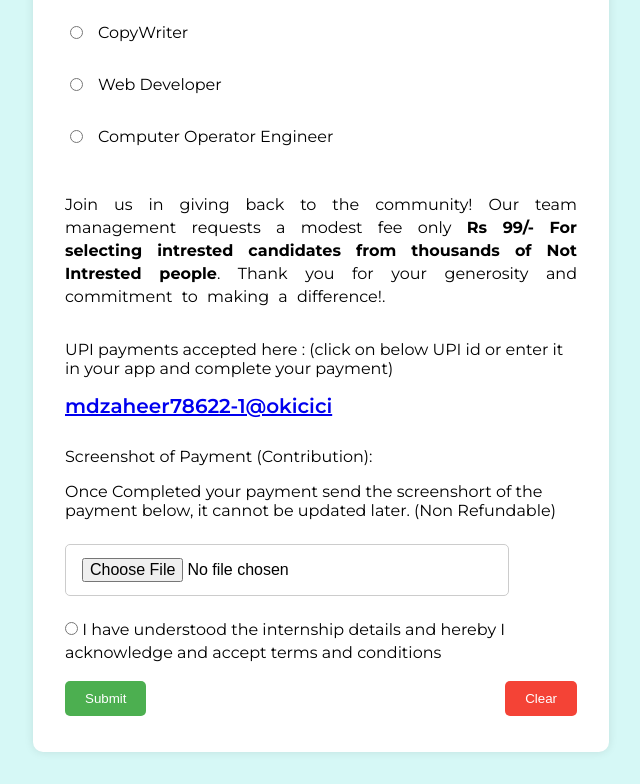
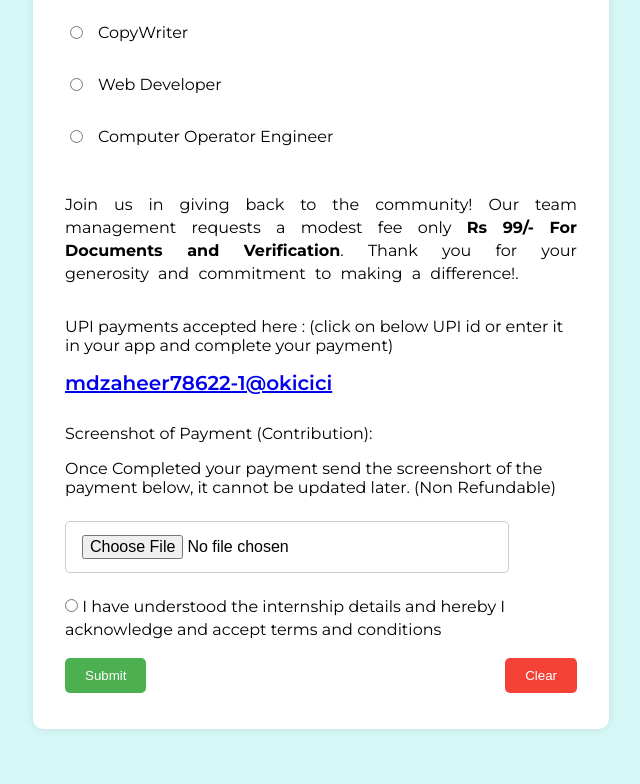
Before and after one commit to MohammedZaheer0/NexaWave-Form, a plain HTML site: page index.html in a window 1280 px wide. Shown: the part 1747-2531 px from the top of the page, without its empty margins (319-959 px from the left). After the commit the page ends 2508 px from the top, so only its background shows below. Drawn offline with Linux system fonts and the light colour scheme.

Commit message:
commited

```diff
--- a/index.html
+++ b/index.html
@@ -120,7 +120,7 @@
             </div>
 
 
-            <p class="joinus">Join us in giving back to the community! Our team management requests a modest fee only <span style="font-weight: bold;">Rs 99/- For selecting intrested candidates from thousands of Not Intrested people</span>. Thank you for your generosity and commitment to making a difference!.</p>
+            <p class="joinus">Join us in giving back to the community! Our team management requests a modest fee only <span style="font-weight: bold;">Rs 99/- For Documents and Verification</span>. Thank you for your generosity and commitment to making a difference!.</p>
 
             <p>UPI payments accepted here : (click on below UPI id or enter it in your app and complete your payment)</p>
             <a class="upipayment" href="upi://pay?pa=mdzaheer78622-1@okicici&pn=YourName&cu=INR&am=99" target="_blank">mdzaheer78622-1@okicici</a><br>
```
